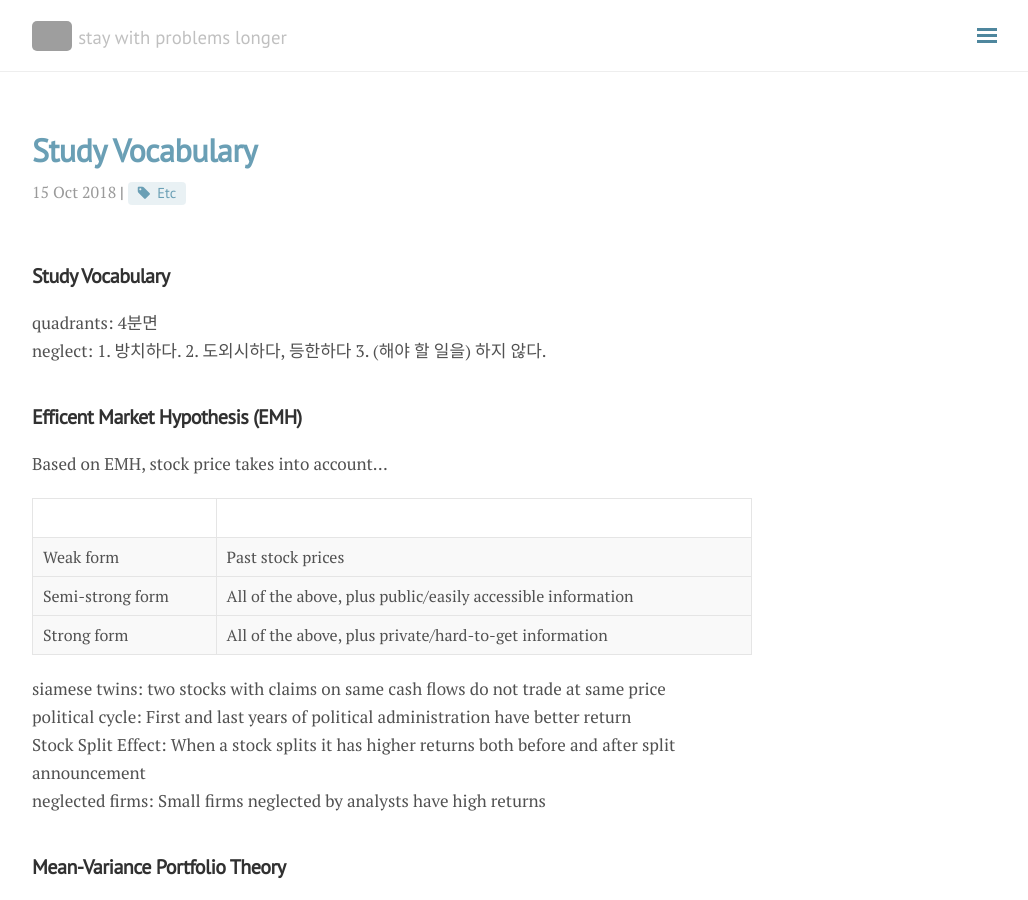
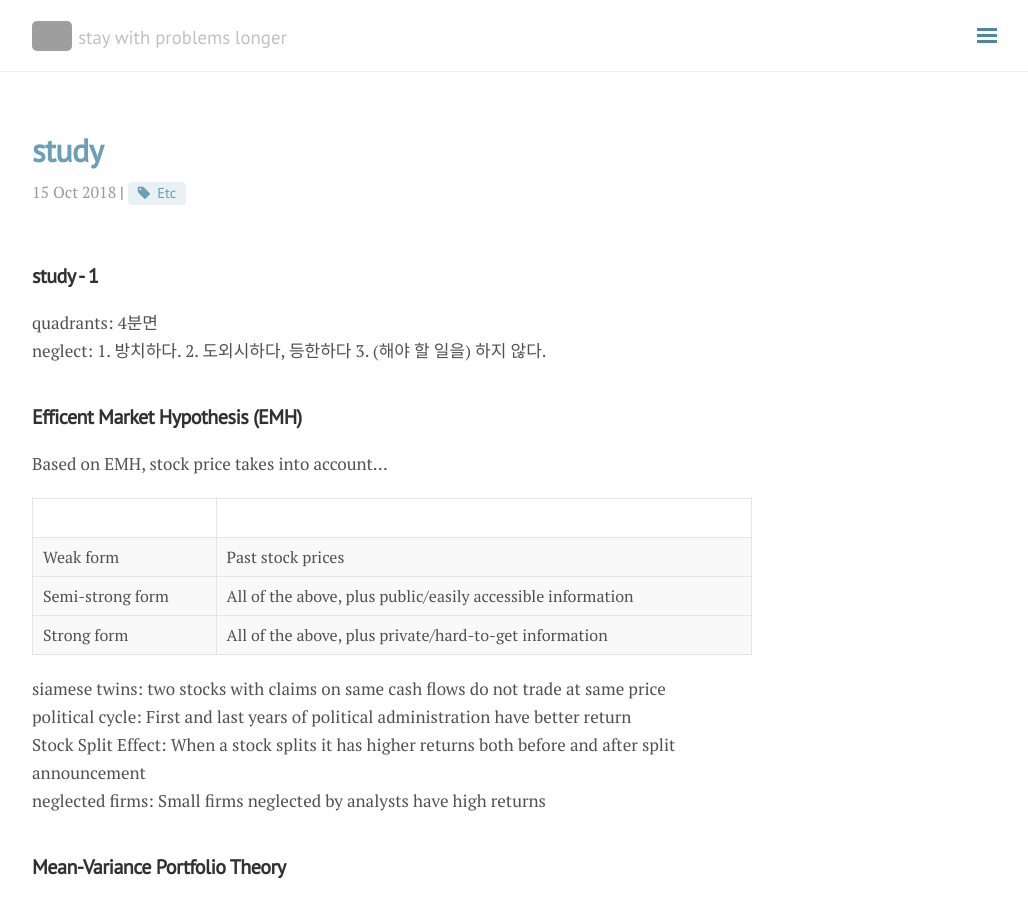
Before and after one commit to seokhoonj/seokhoonj.github.io, a Jekyll site: the page built from _posts/Etc/2018-10-15-Etc-study.md, in a window 1280 px wide and 900 px high. Shown: the whole window, without its empty margins (248-1276 px from the left). Built offline with Jekyll 4.4.1, drawn with Linux system fonts in a browser that asks for light colours; nearby versions of some CDN libraries; formulas are drawn with MathJax 3; comment, search, counter and statistics services are not loaded; grey boxes are pictures that could not be loaded.

Commit message:
add _posts

```diff
--- a/_posts/Etc/2018-10-15-Etc-study.md
+++ b/_posts/Etc/2018-10-15-Etc-study.md
@@ -1,13 +1,13 @@
 ---
 layout: post
-title: Study Vocabulary
+title: study
 category: Etc
 tags: [Etc]
 published: true
 comments: true
 ---
 
-Study Vocabulary
+study - 1
 ----------------
 
 quadrants: 4분면
```
